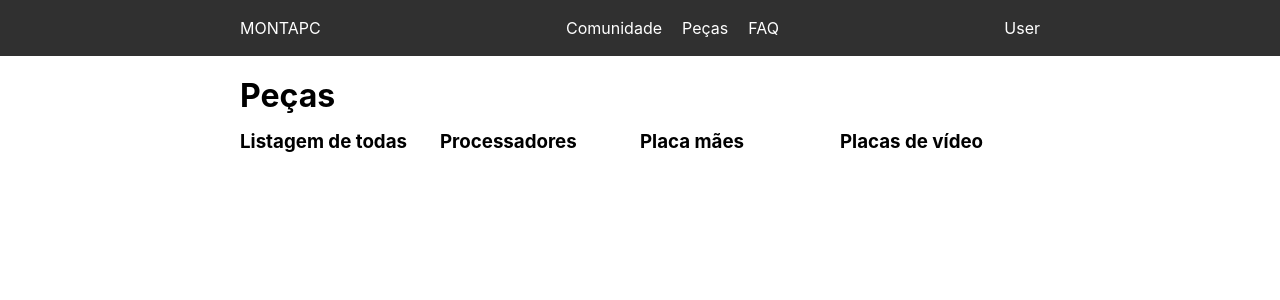
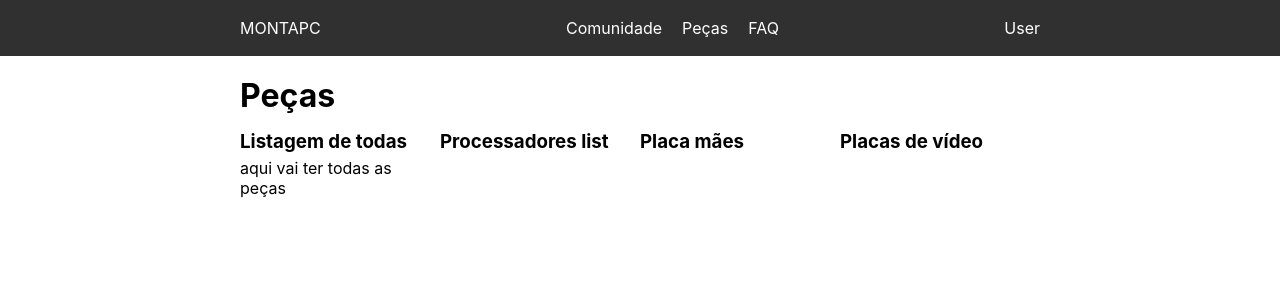
Before and after one commit to BrenoStuff/montapc-frontend, a React (Create React App) app: page /pecas in a window 1280 px wide. Shown: the top 300 px of the page. Built offline with nearby package versions, Linux system fonts and the light colour scheme.

Commit message:
Teste para fazer merge no branch

```diff
--- a/src/pages/Pecas.js
+++ b/src/pages/Pecas.js
@@ -11,9 +11,10 @@ const Pecas = () => {
 		<DivRow>
 			<div>
 				<h3>Listagem de todas</h3>
+				<p>aqui vai ter todas as peças</p>
 			</div>
 			<div>
-				<h3>Processadores</h3>
+				<h3>Processadores list</h3>
 			</div>
 			<div>
 				<h3>Placa mães</h3>
```
